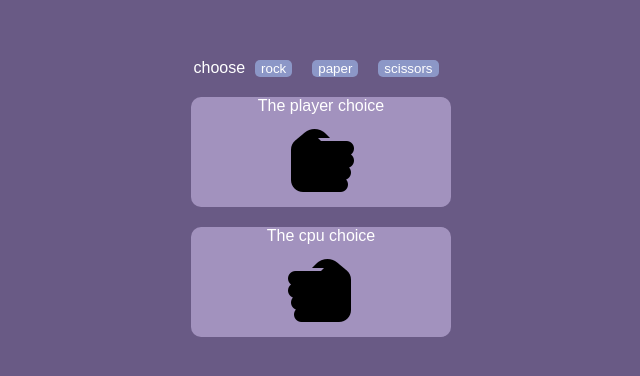
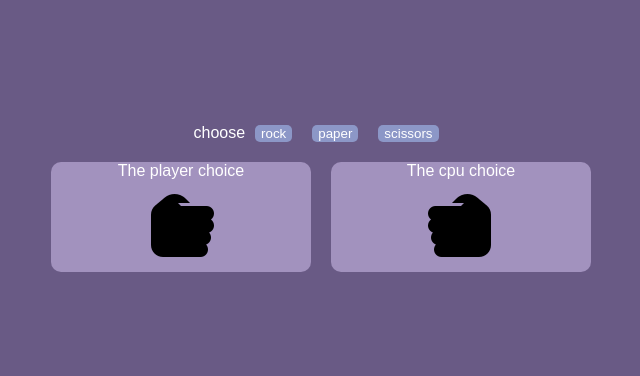
Before and after one commit to frog0king/rock-paper-scissors, a plain HTML site: page index.html in a window 1280 px wide. Shown: the part 210-586 px from the top of the page, without its empty margins (319-959 px from the left). Drawn offline with Linux system fonts and the light colour scheme.

Commit message:
making the hands side to side html

```diff
--- a/index.html
+++ b/index.html
@@ -10,8 +10,9 @@
 </head>
 <body>
     <div class="playerOptions"id="playerOptions"> choose</div>
-    <section id="thePlayerChoice">The player choice </section>
-    <section id="theCpuChoice">The cpu choice </section>
+    <div class="choises">  <section id="thePlayerChoice">The player choice </section>
+        <section id="theCpuChoice">The cpu choice </section></div>
+
     <div class="outro">
         <section id="result"></section>
         <button id="playAgain">Play again</button>
```
